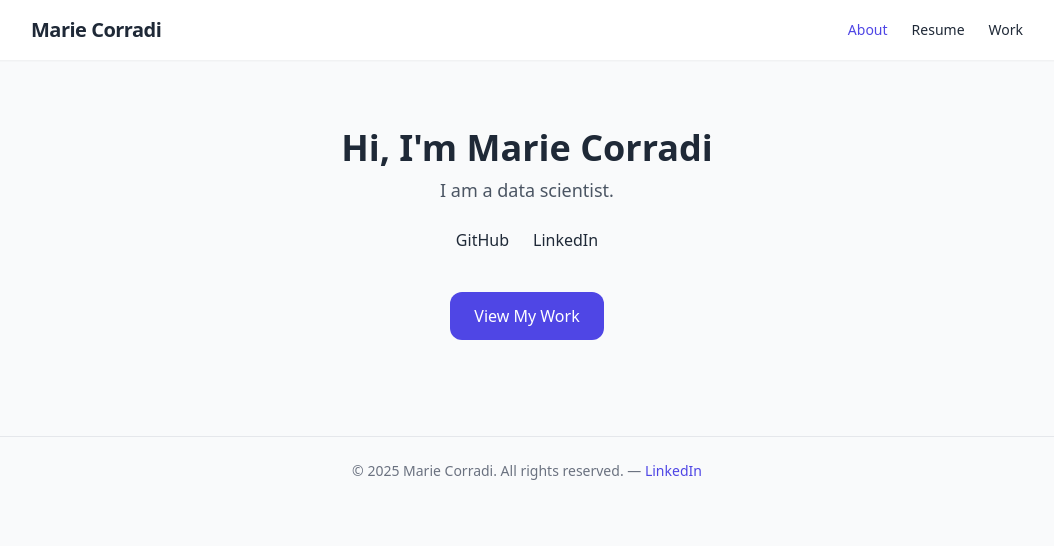
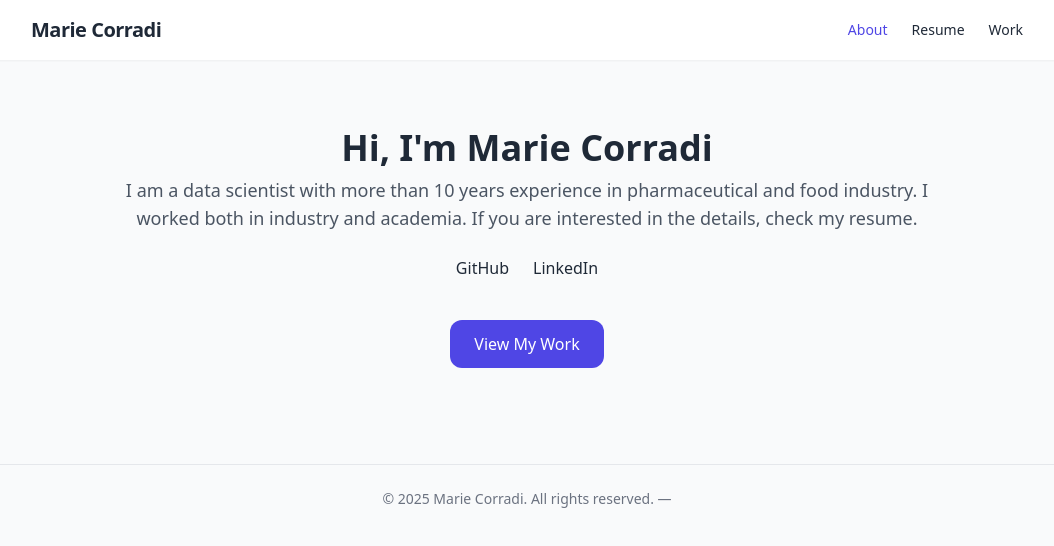
Before and after one commit to MarieCo/TimeWarp, a plain HTML site: page index.html in a window 1280 px wide. Shown: the whole page, without its empty margins (113-1167 px from the left). Drawn offline with nearby package versions, Linux system fonts and the light colour scheme.

Commit message:
fixed icons and updated about

```diff
--- a/index.html
+++ b/index.html
@@ -10,6 +10,7 @@
         darkMode: 'media', // Automatically use dark mode if user prefers it
       }
     </script>
+    <script src="https://unpkg.com/lucide@latest"></script>
   </head>
   <body class="bg-gray-50 dark:bg-gray-900 text-gray-800 dark:text-gray-200 font-sans">
     <!-- Header -->
@@ -30,11 +31,11 @@
     <main class="pt-32 max-w-4xl mx-auto px-4 text-center">
       <h2 class="text-4xl font-bold mb-2">Hi, I'm Marie Corradi</h2>
       <p class="text-lg text-gray-600 dark:text-gray-400 mb-6">
-        I am a data scientist.
+        I am a data scientist with more than 10 years experience in pharmaceutical and food industry. I worked both in industry and academia. If you are interested in the details, check my <a href="resume.html" class="hover:text-indigo-600 dark:hover:text-indigo-400">resume</a>.
       </p>
       <div class="flex justify-center gap-6 mb-10">
-        <a href="https://github.com/marieco" target="_blank" class="hover:text-indigo-600 dark:hover:text-indigo-400">GitHub</a>
-        <a href="https://www.linkedin.com/in/marie-corradi-3b638743/" target="_blank" class="hover:text-indigo-600 dark:hover:text-indigo-400">LinkedIn</a>
+        <a href="https://github.com/marieco" target="_blank" class="hover:text-indigo-600 dark:hover:text-indigo-400"><i data-lucide="github"></i>GitHub</a>
+        <a href="https://www.linkedin.com/in/marie-corradi-3b638743/" target="_blank" class="hover:text-indigo-600 dark:hover:text-indigo-400"><i data-lucide=linkedin"></i>LinkedIn</a>
       </div>
       <a href="portfolio.html" class="inline-block bg-indigo-600 text-white px-6 py-3 rounded-xl hover:bg-indigo-700 transition">
         View My Work
@@ -45,12 +46,6 @@
     <footer class="mt-24 py-6 border-t border-gray-200 dark:border-gray-700 text-center text-sm text-gray-500 dark:text-gray-400">
       <p>
         © <span id="year"></span> Marie Corradi. All rights reserved. —
-        <a
-          href="https://www.linkedin.com/in/marie-corradi-3b638743/"
-          target="_blank"
-          class="text-indigo-600 dark:text-indigo-400 hover:underline"
-          >LinkedIn</a
-        >
       </p>
     </footer>
 
```
Also changed, not shown: portfolio.html (+1 -0 lines), resume.html (+1 -0 lines).
